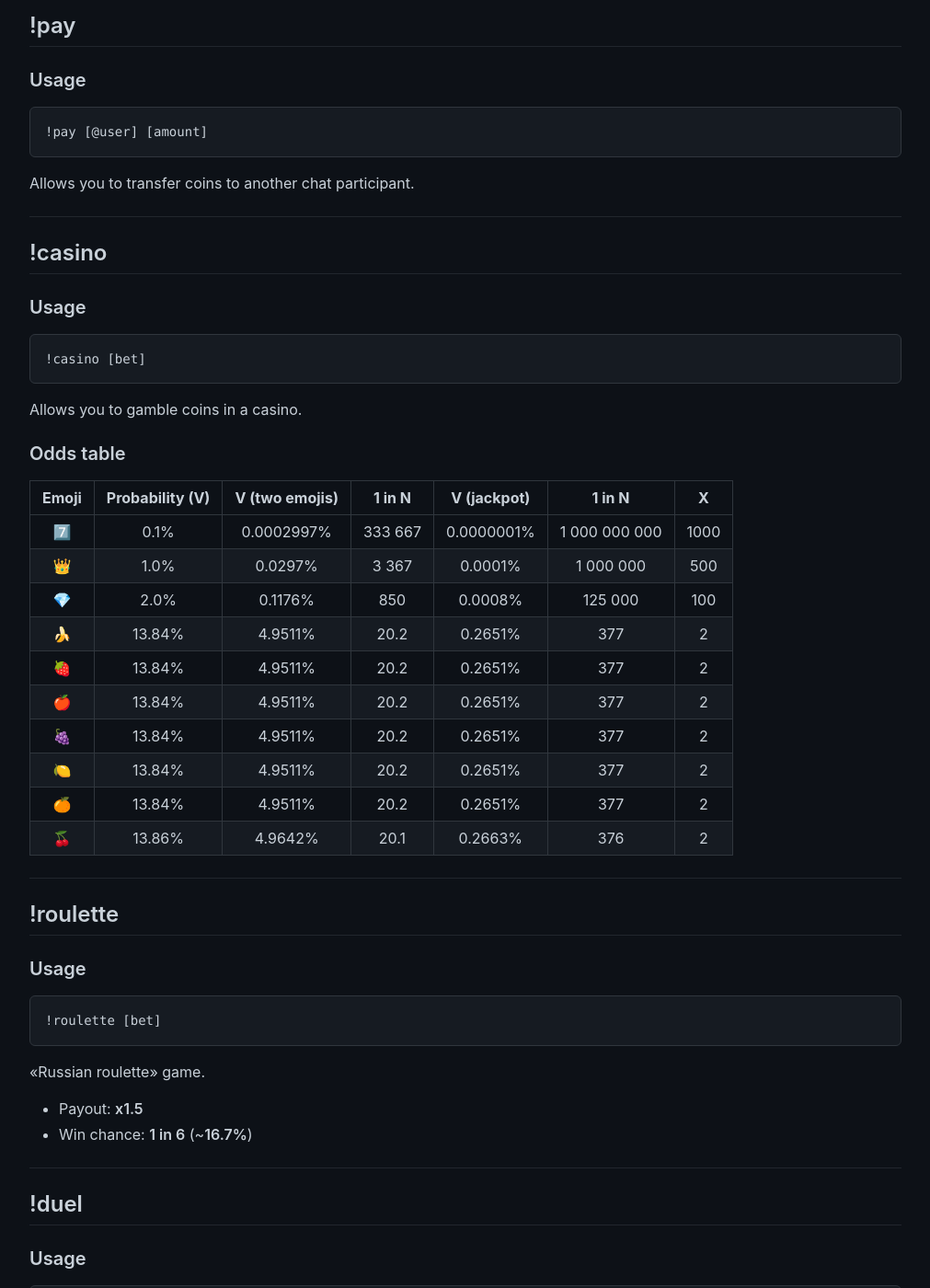
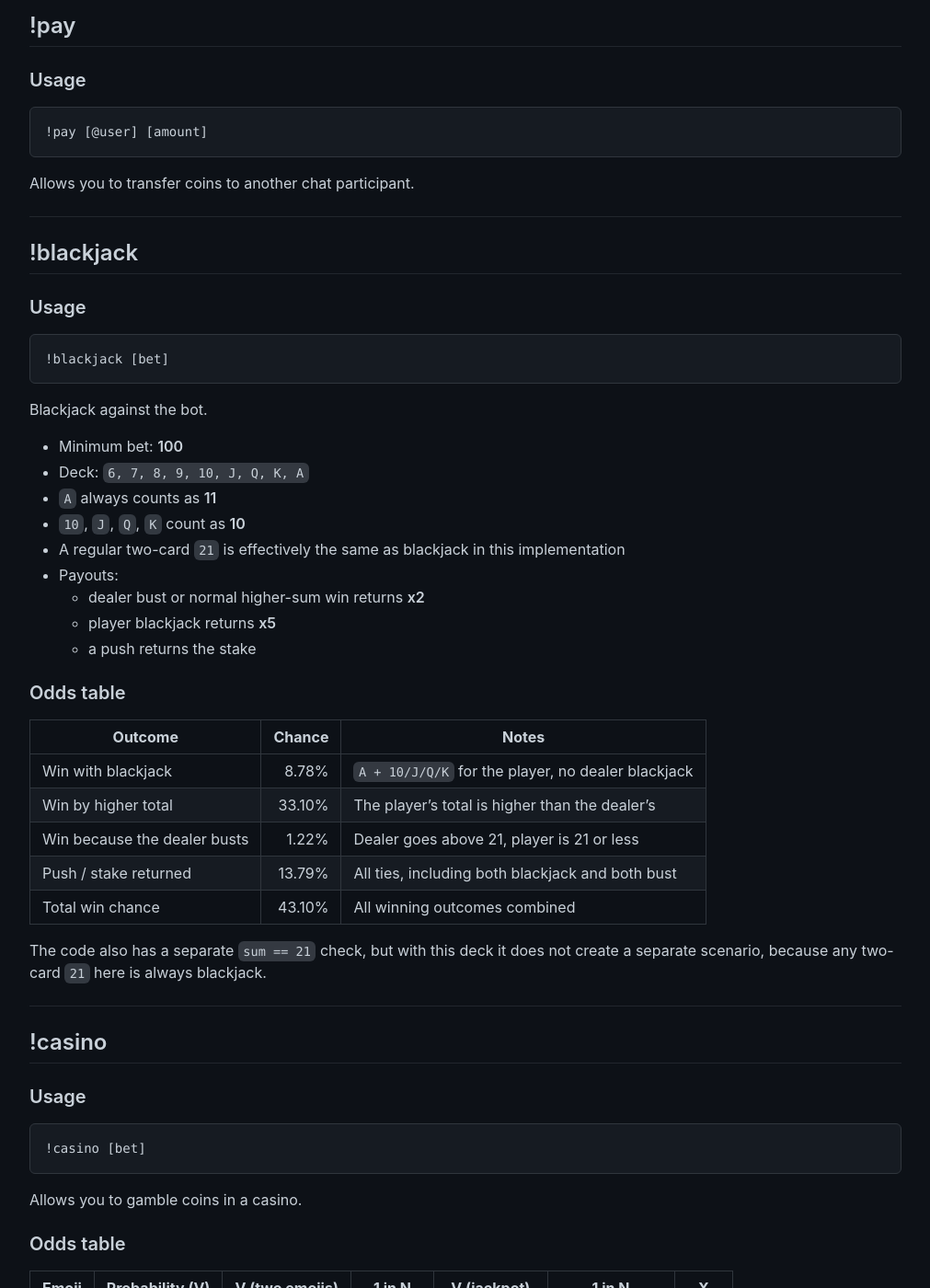
Before and after one commit to FeeFort/FeeFort.github.io, a Jekyll site: the page built from bot-commands/en/index.md, in a window 1280 px wide and 1400 px high, scrolled down 833 px. Shown: the whole window at 92% size, without its empty margins (134-1145 px from the left). Built offline with Jekyll 4.4.1, drawn with Linux system fonts in a browser that asks for light colours.

Commit message:
added !blackjack command to help

````diff
--- a/bot-commands/en/index.md
+++ b/bot-commands/en/index.md
@@ -49,6 +49,40 @@ Shows the current user balance. Coins are purchased using channel points.
 ```
 
 Allows you to transfer coins to another chat participant.
+
+---
+
+## !blackjack
+
+### Usage
+
+```
+!blackjack [bet]
+```
+
+Blackjack against the bot.
+
+- Minimum bet: **100**
+- Deck: `6, 7, 8, 9, 10, J, Q, K, A`
+- `A` always counts as **11**
+- `10`, `J`, `Q`, `K` count as **10**
+- A regular two-card `21` is effectively the same as blackjack in this implementation
+- Payouts:
+  - dealer bust or normal higher-sum win returns **x2**
+  - player blackjack returns **x5**
+  - a push returns the stake
+
+### Odds table
+
+| Outcome | Chance | Notes |
+|---|---:|---|
+| Win with blackjack | 8.78% | `A + 10/J/Q/K` for the player, no dealer blackjack |
+| Win by higher total | 33.10% | The player's total is higher than the dealer's |
+| Win because the dealer busts | 1.22% | Dealer goes above 21, player is 21 or less |
+| Push / stake returned | 13.79% | All ties, including both blackjack and both bust |
+| Total win chance | 43.10% | All winning outcomes combined |
+
+The code also has a separate `sum == 21` check, but with this deck it does not create a separate scenario, because any two-card `21` here is always blackjack.
 
 ---
 
````
Also changed, not shown: bot-commands/index.md (+32 -1 lines).
